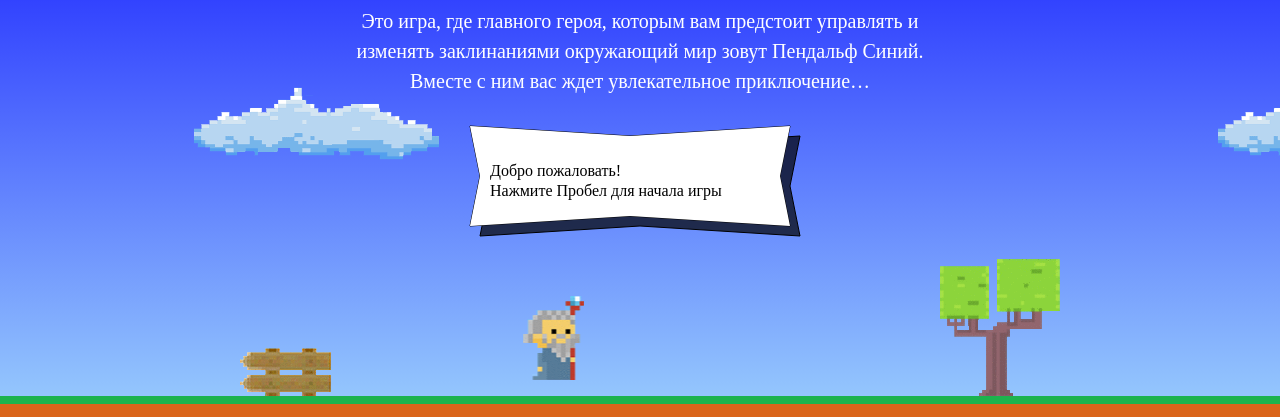
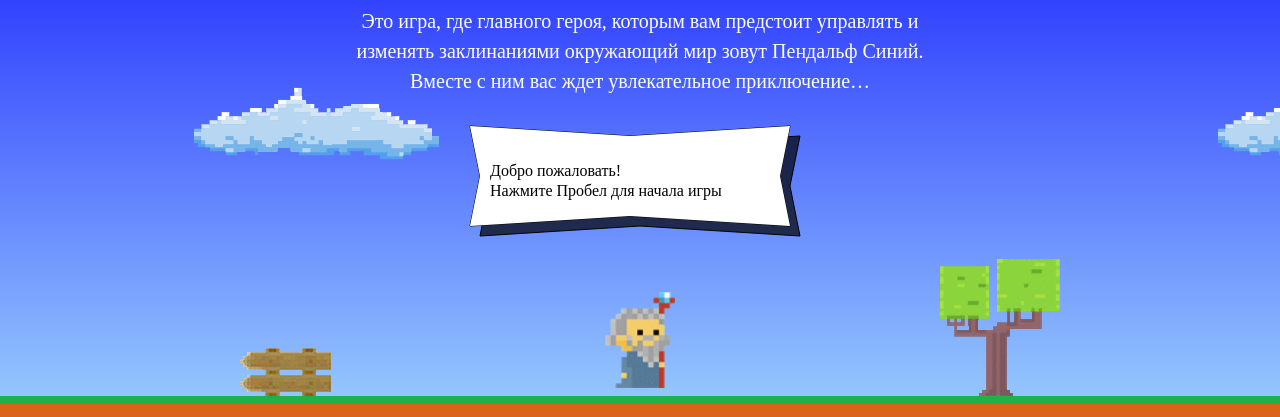
Before and after one commit to katesheleh/43436-code-and-magick, a website: page index.html in a window 1280 px wide. Shown: the part 203-620 px from the top of the page. Drawn offline with Linux system fonts and the light colour scheme; a web font is replaced by a local one.

Commit message:
координаты мага в начале игры

```diff
--- a/index.html
+++ b/index.html
@@ -174,7 +174,23 @@
 </template>
 
 <script>
-  var fireballSize = 100;
+  var fireballSize = 22;
+  var getFireballSpeed = function(left) {
+    return left = true ? 5 : 2;
+  };
+  var wizardSpeed = 3;
+  var wizardWidth = 70;
+  var getWizardHeight = function() {
+    return 1.37 * wizardWidth;
+  };
+  var getWizardX = function(width) {
+    return (width / 2) - (wizardWidth / 2);
+  };
+  var getWizardY = function(height) {
+    return (height / 3) + getWizardHeight();
+  };
+  getWizardX(screen.width);
+  getWizardY(screen.height);
 </script>
 <script src="./js/game.js"></script>
 
```
